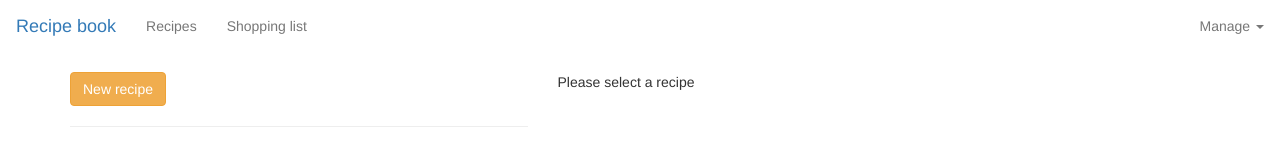
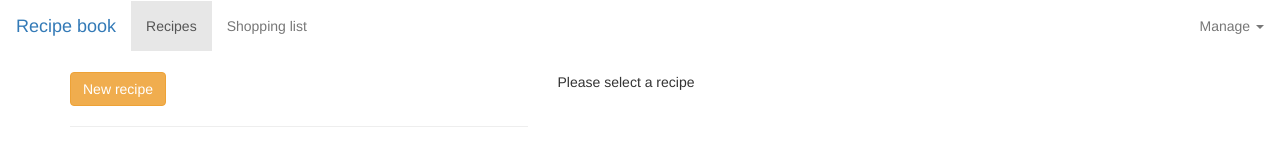
Before and after one commit to BernardoZacaron/Recipe-Book, an Angular app in the folder RecipeEasy/: page /recipes in a window 1280 px wide. Shown: the top 146 px of the page. Built offline with nearby package versions, Linux system fonts and the light colour scheme.

Commit message:
Navigation menu working

```diff
--- a/RecipeEasy/src/app/sub-components/header/header.component.html
+++ b/RecipeEasy/src/app/sub-components/header/header.component.html
@@ -5,8 +5,8 @@
         </div>
         <div class="navbar-default">
             <ul class="nav navbar-nav">
-                <li><a href="" (click)="onSelect('recipe')">Recipes</a></li>
-                <li><a href="" (click)="onSelect('shopping-list')">Shopping list</a></li>
+                <li routerLinkActive="active"><a routerLink="/recipes">Recipes</a></li>
+                <li routerLinkActive="active"><a routerLink="/shopping-list">Shopping list</a></li>
             </ul>
             <ul class="nav navbar-nav navbar-right">
                 <li class="dropdown" appDropdown>
--- a/RecipeEasy/src/app/sub-components/header/header.component.ts
+++ b/RecipeEasy/src/app/sub-components/header/header.component.ts
@@ -1,14 +1,9 @@
-import { Component, EventEmitter, Output } from '@angular/core';
+import { Component } from '@angular/core';
 
 @Component({
   selector: 'app-header',
-  templateUrl: './header.component.html',
-  styleUrls: ['./header.component.css']
+  templateUrl: './header.component.html'
 })
 export class HeaderComponent {
-  @Output() featureSelected = new EventEmitter<string>();
 
-  onSelect(feature: string){
-    this.featureSelected.emit(feature);
-  }
 }
```
